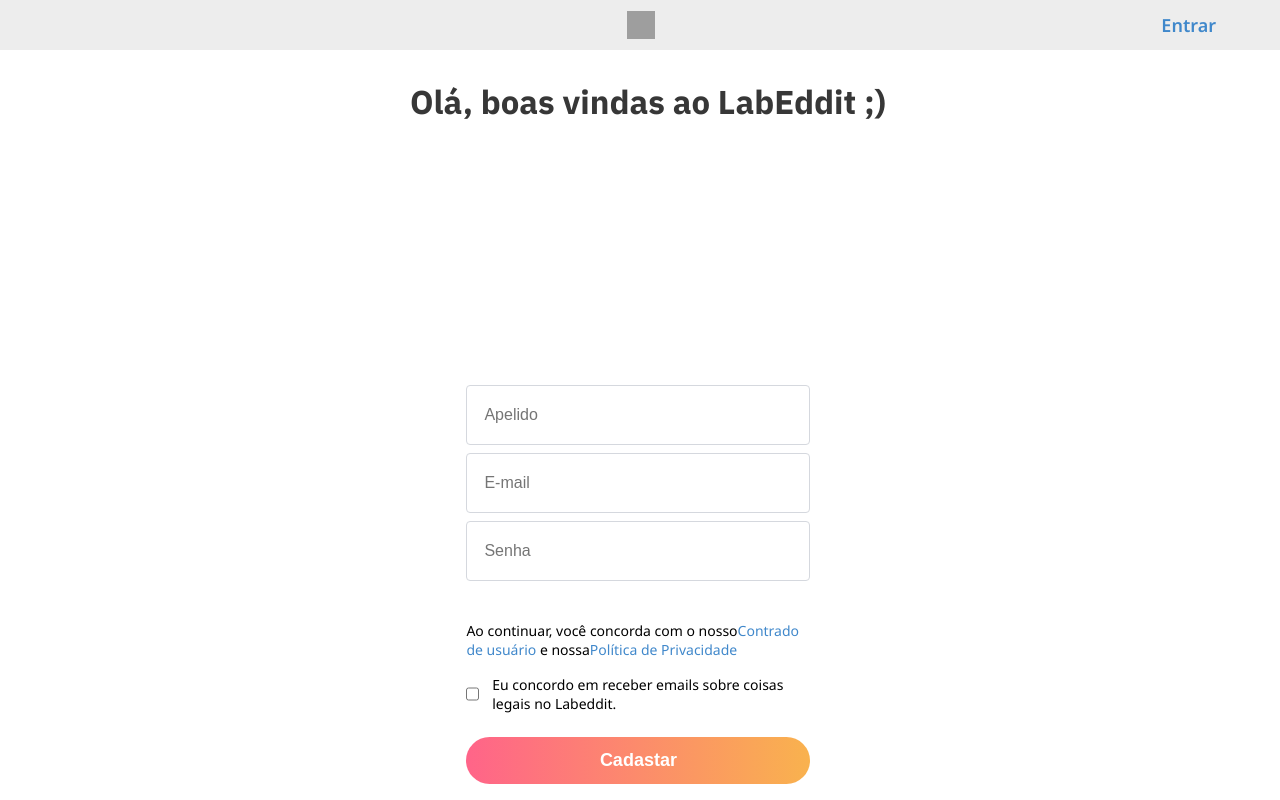
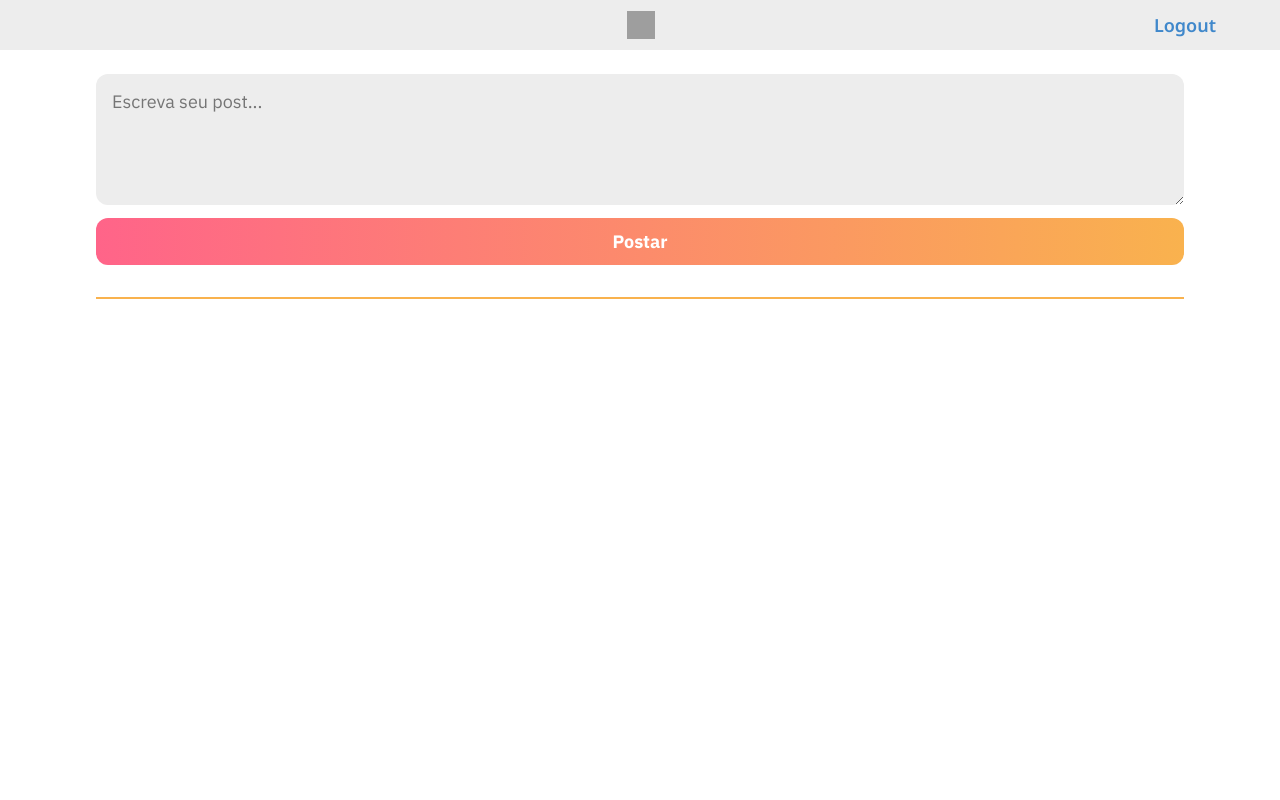
Before and after one commit to ffernanda85/projeto-labeddit-front, a React (Vite) app: page /posts in a window 1280 px wide. Built offline with nearby package versions, Linux system fonts and the light colour scheme; grey boxes are pictures that could not be loaded.

Commit message:
feat: started post page and router

```diff
--- a/src/App.jsx
+++ b/src/App.jsx
@@ -1,5 +1,7 @@
 import { LoginPage } from "./pages/login/LoginPage";
+import { PostPage } from "./pages/post/PostPage";
 import { SignupPage } from "./pages/signup/SignupPage"
+import { Router } from "./routes/Router";
 
 
 function App() {
@@ -7,7 +9,9 @@ function App() {
   return (
     <>
       {/* <LoginPage/> */}
-      <SignupPage/>
+      {/* <SignupPage/> */}
+      {/* <PostPage/> */}
+      <Router />
     </>
   )
 }
--- /dev/null
+++ b/src/components/header/Header.jsx
@@ -0,0 +1,56 @@
+import { useNavigate } from "react-router-dom";
+import * as s from "./styledHeader";
+import { goToLogin, goToPosts } from "../../routes/coordinator";
+
+export const Header = () => {
+  const navigate = useNavigate();
+
+  return (
+    <>
+      {/* Signup Page */}
+      {window.location.href.includes("signup") && (
+        <s.Header>
+          <s.ContainerLogo>
+            <s.ImgLogo
+              src="https://uploaddeimagens.com.br/images/004/613/727/full/Group_3_%281%29.png?1695155531"
+              alt="logo-labeddit"
+            />
+            <s.SubTitle onClick={() => goToLogin(navigate)}>Entrar</s.SubTitle>
+          </s.ContainerLogo>
+        </s.Header>
+      )}
+
+      {/* Post Page */}
+      {window.location.href.includes("posts") && (
+        <s.Header>
+          <s.ContainerLogo>
+            <s.ImgLogo
+              src="https://uploaddeimagens.com.br/images/004/613/727/full/Group_3_%281%29.png?1695155531"
+              alt="logo-labeddit"
+            />
+            <s.SubTitle onClick={() => goToLogin(navigate)}>Logout</s.SubTitle>
+          </s.ContainerLogo>
+        </s.Header>
+      )}
+
+      {/* Comment Page */}
+      {window.location.href.includes("comments") && (
+        <s.Header>
+          <s.ContainerLogo>
+            <img
+              onClick={() => goToPosts(navigate)}
+              src="https://uploaddeimagens.com.br/images/004/617/271/full/Group_2.png?1695500039"
+              alt="X"
+            />
+
+            <s.ImgLogo
+              src="https://uploaddeimagens.com.br/images/004/613/727/full/Group_3_%281%29.png?1695155531"
+              alt="logo-labeddit"
+            />
+            <s.SubTitle onClick={() => goToLogin(navigate)}>Logout</s.SubTitle>
+          </s.ContainerLogo>
+        </s.Header>
+      )}
+    </>
+  );
+};
--- /dev/null
+++ b/src/components/header/styledHeader.jsx
@@ -0,0 +1,32 @@
+import styled from "styled-components";
+
+export const Header = styled.header`
+  display: flex;
+  flex-direction: column;
+  align-items: center;
+  gap: 30px;
+  position: relative;
+  width: 100%;
+`;
+export const ContainerLogo = styled.div`
+  display: flex;
+  align-items: center;
+  background-color: #ededed;
+  width: 100%;
+  height: 50px;
+`;
+export const ImgLogo = styled.img`
+  width: 28.02px;
+  height: 28.64px;
+  position: absolute;
+  left: 49%;
+`;
+export const SubTitle = styled.p`
+  color: #4088cb;
+  font-family: "Noto Sans", sans-serif;
+  font-weight: 600;
+  font-size: 1.125rem;
+  position: absolute;
+  right: 5%;
+  cursor: pointer;
+`;
--- a/src/pages/login/LoginPage.jsx
+++ b/src/pages/login/LoginPage.jsx
@@ -1,23 +1,28 @@
+import { useNavigate } from "react-router-dom";
 import * as s from "./styledLogin";
+import { goToPosts, goToSignup } from "../../routes/coordinator";
 
 export const LoginPage = () => {
+
+  const navigate = useNavigate()
+
   return (
     <s.Container>
-      <s.Header>
+      <s.HeaderLogin>
         <s.ImgLabeddit
           src="https://uploaddeimagens.com.br/images/004/608/125/full/Group_1.png?1694777008"
           alt="LabEddit"
         />
         <s.TextHeader>O projeto de rede social da Labenu</s.TextHeader>
-      </s.Header>
+      </s.HeaderLogin>
       <s.ContainerContent>
         <s.Form action="#">
           <s.InputText type="text" placeholder="E-mail" />
           <s.InputText type="text" placeholder="Senha" />
-          <s.BtnInput type="button" value="Continuar" />
+          <s.BtnInput type="button" value="Continuar" onClick={() => goToPosts(navigate)} />
           <hr />
         </s.Form>
-        <s.BtnToGoToSignup>Crie uma conta!</s.BtnToGoToSignup>
+        <s.BtnToGoToSignup onClick={() => goToSignup(navigate) }>Crie uma conta!</s.BtnToGoToSignup>
       </s.ContainerContent>
     </s.Container>
   );
--- a/src/pages/login/styledLogin.jsx
+++ b/src/pages/login/styledLogin.jsx
@@ -4,7 +4,7 @@ export const Container = styled.div`
     height: 100vh;
     width: 100%;
 `
-export const Header = styled.header`
+export const HeaderLogin = styled.header`
     height: 50%;
     display: flex;
     flex-direction: column;
@@ -60,6 +60,7 @@ export const BtnInput = styled.input`
     font-weight: 700;
     font-size: 1.125rem;
     margin-top: 2.5rem;
+    cursor: pointer;
 `
 export const BtnToGoToSignup = styled.button`
     font-family: 'Noto Sans', sans-serif;
@@ -71,4 +72,5 @@ export const BtnToGoToSignup = styled.button`
     border: 1px solid #FE7E02;
     color: #FE7E02;
     background-color: #fff;
+    cursor: pointer;
 `
--- /dev/null
+++ b/src/pages/post/PostPage.jsx
@@ -0,0 +1,31 @@
+import { Header } from "../../components/header/Header";
+import * as s from "./stylePost";
+
+export function PostPage() {
+  return (
+    <s.Container>
+      <Header />
+      {/* <s.Header>
+        <s.ContainerLogo>
+          <s.ImgLogo
+            src="https://uploaddeimagens.com.br/images/004/613/727/full/Group_3_%281%29.png?1695155531"
+            alt="logo-labeddit"
+          />
+          <s.SubTitle>Logout</s.SubTitle>
+        </s.ContainerLogo>
+      </s.Header> */}
+
+      <s.ContainerPost>
+        <s.Form action="#">
+          <s.TextareaPost
+            name="post"
+            id="post"
+            placeholder="Escreva seu post..."
+          ></s.TextareaPost>
+          <s.BtnPost type="button" value="Postar" />
+          <hr />
+        </s.Form>
+      </s.ContainerPost>
+    </s.Container>
+  );
+}
--- /dev/null
+++ b/src/pages/post/stylePost.jsx
@@ -0,0 +1,48 @@
+import styled from "styled-components";
+
+export const Container = styled.div`
+  height: 100vh;
+  width: 100vw;
+  display: flex;
+  flex-direction: column;
+  gap: 1.5rem;
+  align-items: center;
+`
+export const ContainerPost = styled.section`
+    width: 85%;
+    display: flex;
+    flex-direction: column;
+    align-items: center;
+`
+export const Form = styled.form`
+    width: 100%;
+    display: flex;
+    flex-direction: column;
+    gap: .8rem;
+
+    hr {
+        border: 1px solid #F9B24E;
+        margin: 1.2rem 0 2rem 0;
+    }
+`
+export const TextareaPost = styled.textarea`
+    border: none;
+    border-radius: 12px;
+    height: 131px;
+    background-color: #EDEDED;
+    padding: 1rem 0 0 1rem;
+    font-family: "IBM Plex Sans", sans-serif;
+    font-weight: 400;
+    font-size: 1.125rem;
+`
+
+export const BtnPost = styled.input`
+  border: none;
+  border-radius: 12px;
+  height: 47px;
+  font-family: "IBM Plex Sans", sans-serif;
+  font-size: 1.125rem;
+  font-weight: 700;
+  color: #fff;
+  background: linear-gradient(90deg, #ff6489 0%, #f9b24e 100%);
+`;
--- a/src/pages/signup/SignupPage.jsx
+++ b/src/pages/signup/SignupPage.jsx
@@ -1,18 +1,16 @@
+import { useNavigate } from "react-router-dom";
+import { Header } from "../../components/header/Header";
 import * as s from "./styleSignup";
+import { goToPosts } from "../../routes/coordinator";
 
 export function SignupPage() {
+
+  const navigate = useNavigate()
+
   return (
     <s.Container>
-      <s.Header>
-        <s.ContainerLogo>
-          <s.ImgLogo
-            src="https://uploaddeimagens.com.br/images/004/613/727/full/Group_3_%281%29.png?1695155531"
-            alt="logo-labeddit"
-          />
-          <s.SubTitle>Entrar</s.SubTitle>
-        </s.ContainerLogo>
-        <s.Title>Olá, boas vindas ao LabEddit ;)</s.Title>
-      </s.Header>
+      <Header/>
+      <s.Title>Olá, boas vindas ao LabEddit ;)</s.Title>
 
       <s.ContainerForm>
         <s.Form action="#">
@@ -22,9 +20,7 @@ export function SignupPage() {
 
           <s.ContainerTermContract>
             <s.TextContract>
-              Ao continuar, você concorda com o nosso
-              <a href="#">Contrado de usuário</a> e nossa
-              <a href="#">Política de Privacidade</a>
+              Ao continuar, você concorda com o nosso <a href="#">Contrado de usuário</a> e nossa  <a href="#">Política de Privacidade</a>
             </s.TextContract>
 
             <s.InputCheck>
@@ -35,7 +31,7 @@ export function SignupPage() {
             </s.InputCheck>
           </s.ContainerTermContract>
 
-          <s.BtnRegister type="button" value="Cadastar" />
+          <s.BtnRegister type="button" value="Cadastar" onClick={() => goToPosts(navigate)} />
         </s.Form>
       </s.ContainerForm>
     </s.Container>
--- a/src/pages/signup/styleSignup.jsx
+++ b/src/pages/signup/styleSignup.jsx
@@ -7,35 +7,6 @@ export const Container = styled.div`
   justify-content: space-between;
   align-items: center;
   padding-bottom: 1rem;
-`;
-export const Header = styled.header`
-  display: flex;
-  flex-direction: column;
-  align-items: center;
-  gap: 30px;
-  position: relative;
-  width: 100%;
-`;
-export const ContainerLogo = styled.div`
-  display: flex;
-  align-items: center;
-  background-color: #ededed;
-  width: 100%;
-  height: 50px;
-`;
-export const ImgLogo = styled.img`
-  width: 28.02px;
-  height: 28.64px;
-  position: absolute;
-  left: 49%;
-`;
-export const SubTitle = styled.p`
-  color: #4088cb;
-  font-family: "Noto Sans", sans-serif;
-  font-weight: 600;
-  font-size: 1.125rem;
-  position: absolute;
-  right: 5%;
 `;
 export const Title = styled.h1`
   color: #373737;
@@ -91,4 +62,5 @@ export const BtnRegister = styled.input`
   font-weight: 700;
   color: #fff;
   background: linear-gradient(90deg, #FF6489 0%, #F9B24E 100%);
+  cursor: pointer;
 `
--- /dev/null
+++ b/src/routes/Router.jsx
@@ -0,0 +1,17 @@
+import { BrowserRouter, Routes, Route } from 'react-router-dom'
+import { LoginPage } from '../pages/login/LoginPage'
+import { SignupPage } from '../pages/signup/SignupPage'
+import { PostPage } from '../pages/post/PostPage'
+
+export function Router() {
+    return (
+        <BrowserRouter>
+            <Routes>
+                <Route path='/' element={ <LoginPage/> } />
+                <Route path='/signup' element={ <SignupPage/> } />
+                <Route path='/posts' element={ < PostPage/> } />
+               {/*  <Route path='/comments' element={ < PostPage/> } /> */}
+            </Routes>
+        </BrowserRouter>
+    )
+}
--- /dev/null
+++ b/src/routes/coordinator.jsx
@@ -0,0 +1,15 @@
+export const goToLogin = (navigate) => {
+    navigate("/")
+}
+
+export const goToSignup = (navigate) => {
+    navigate("/signup")
+}
+
+export const goToPosts = (navigate) => {
+    navigate("/posts")
+}
+
+export const goToComments = (navigate) => {
+    navigate("/comments")
+}
```
